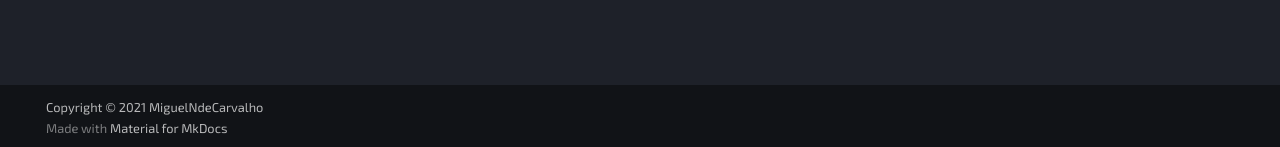
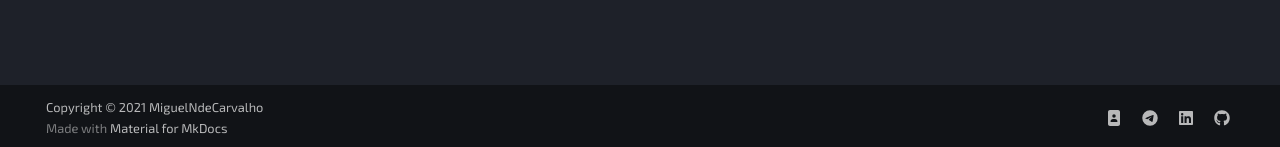
Before and after one commit to MiguelNdeCarvalho/mike-docs, an MkDocs documentation site: the page built from docs/index.md, in a window 1280 px wide. Shown: the part 750-897 px from the top of the page. Built offline with MkDocs 1.6.1 and Material for MkDocs 9.7.7, drawn with Linux system fonts in a browser that asks for light colours; comment, search, counter and statistics services are not loaded.

Commit message:
mkdocs.yml: Add social links

```diff
--- a/mkdocs.yml
+++ b/mkdocs.yml
@@ -28,3 +28,14 @@ theme:
   plugins:
     - search:
       lang: en
+
+extra:
+  social:
+    - icon: fontawesome/solid/portrait
+      link: https://www.miguelndecarvalho.pt
+    - icon: fontawesome/brands/telegram
+      link: https://telegram.me/MiguelNdeCarvalho
+    - icon: fontawesome/brands/linkedin
+      link: https://www.linkedin.com/in/miguelndecarvalho/
+    - icon: fontawesome/brands/github
+      link: https://twitter.com/squidfunk
```
